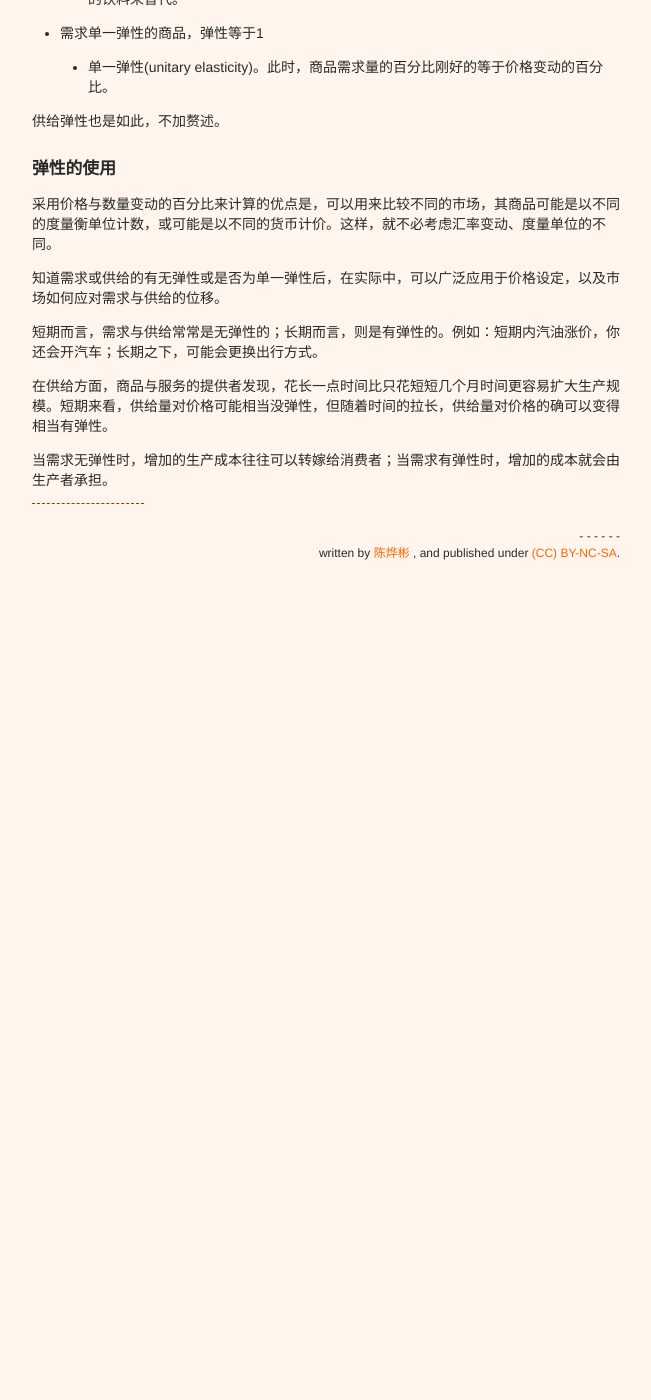
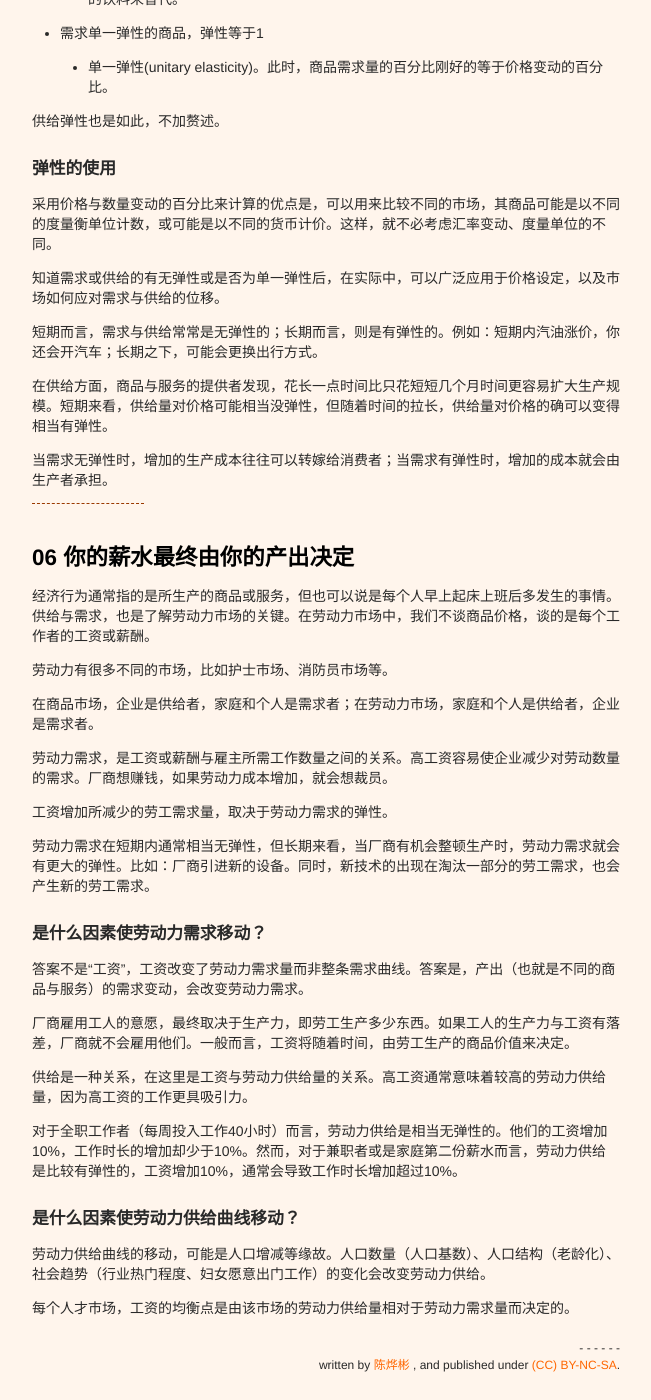
Before and after one commit to xianyuxmu/xianyuxmu.github.io, a Jekyll site: the page built from _posts/2017-04-29-the-instant-economist.md, in a window 1280 px wide and 1400 px high, scrolled down 5320 px. Shown: the whole window, without its empty margins (314-965 px from the left). Built offline with Jekyll 4.4.1, drawn with Linux system fonts in a browser that asks for light colours; comment, search, counter and statistics services are not loaded; before the commit the page ends 5950 px from its top, so only the background shows below that.

Commit message:
06 你的薪水最终由你的产出决定(part)

```diff
--- a/_posts/2017-04-29-the-instant-economist.md
+++ b/_posts/2017-04-29-the-instant-economist.md
@@ -209,3 +209,33 @@ tags:
 当需求无弹性时，增加的生产成本往往可以转嫁给消费者；当需求有弹性时，增加的成本就会由生产者承担。
 
 ----
+
+## 06 你的薪水最终由你的产出决定
+
+经济行为通常指的是所生产的商品或服务，但也可以说是每个人早上起床上班后多发生的事情。供给与需求，也是了解劳动力市场的关键。在劳动力市场中，我们不谈商品价格，谈的是每个工作者的工资或薪酬。
+
+劳动力有很多不同的市场，比如护士市场、消防员市场等。
+
+在商品市场，企业是供给者，家庭和个人是需求者；在劳动力市场，家庭和个人是供给者，企业是需求者。
+
+劳动力需求，是工资或薪酬与雇主所需工作数量之间的关系。高工资容易使企业减少对劳动数量的需求。厂商想赚钱，如果劳动力成本增加，就会想裁员。
+
+工资增加所减少的劳工需求量，取决于劳动力需求的弹性。
+
+劳动力需求在短期内通常相当无弹性，但长期来看，当厂商有机会整顿生产时，劳动力需求就会有更大的弹性。比如：厂商引进新的设备。同时，新技术的出现在淘汰一部分的劳工需求，也会产生新的劳工需求。
+
+### 是什么因素使劳动力需求移动？
+
+答案不是“工资”，工资改变了劳动力需求量而非整条需求曲线。答案是，产出（也就是不同的商品与服务）的需求变动，会改变劳动力需求。
+
+厂商雇用工人的意愿，最终取决于生产力，即劳工生产多少东西。如果工人的生产力与工资有落差，厂商就不会雇用他们。一般而言，工资将随着时间，由劳工生产的商品价值来决定。
+
+供给是一种关系，在这里是工资与劳动力供给量的关系。高工资通常意味着较高的劳动力供给量，因为高工资的工作更具吸引力。
+
+对于全职工作者（每周投入工作40小时）而言，劳动力供给是相当无弹性的。他们的工资增加10%，工作时长的增加却少于10%。然而，对于兼职者或是家庭第二份薪水而言，劳动力供给是比较有弹性的，工资增加10%，通常会导致工作时长增加超过10%。
+
+### 是什么因素使劳动力供给曲线移动？
+
+劳动力供给曲线的移动，可能是人口增减等缘故。人口数量（人口基数）、人口结构（老龄化）、社会趋势（行业热门程度、妇女愿意出门工作）的变化会改变劳动力供给。
+
+每个人才市场，工资的均衡点是由该市场的劳动力供给量相对于劳动力需求量而决定的。
```
